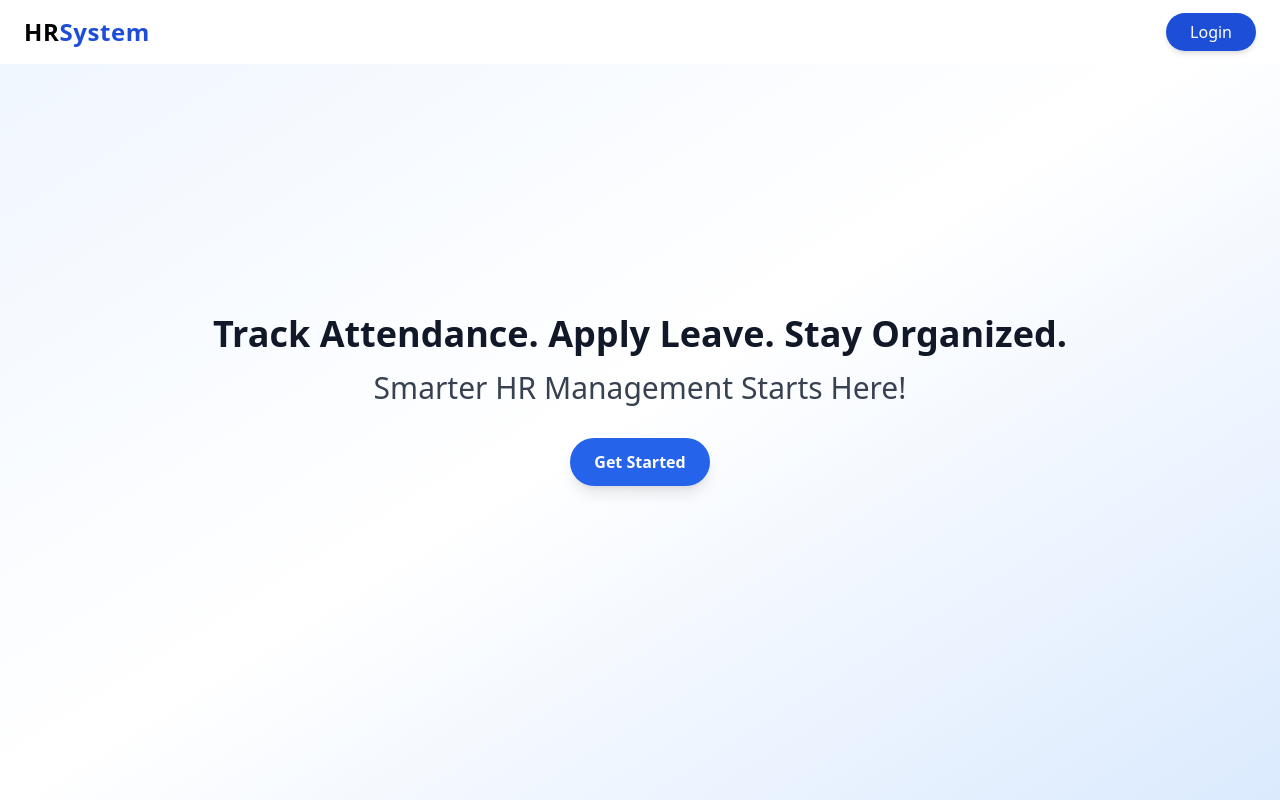
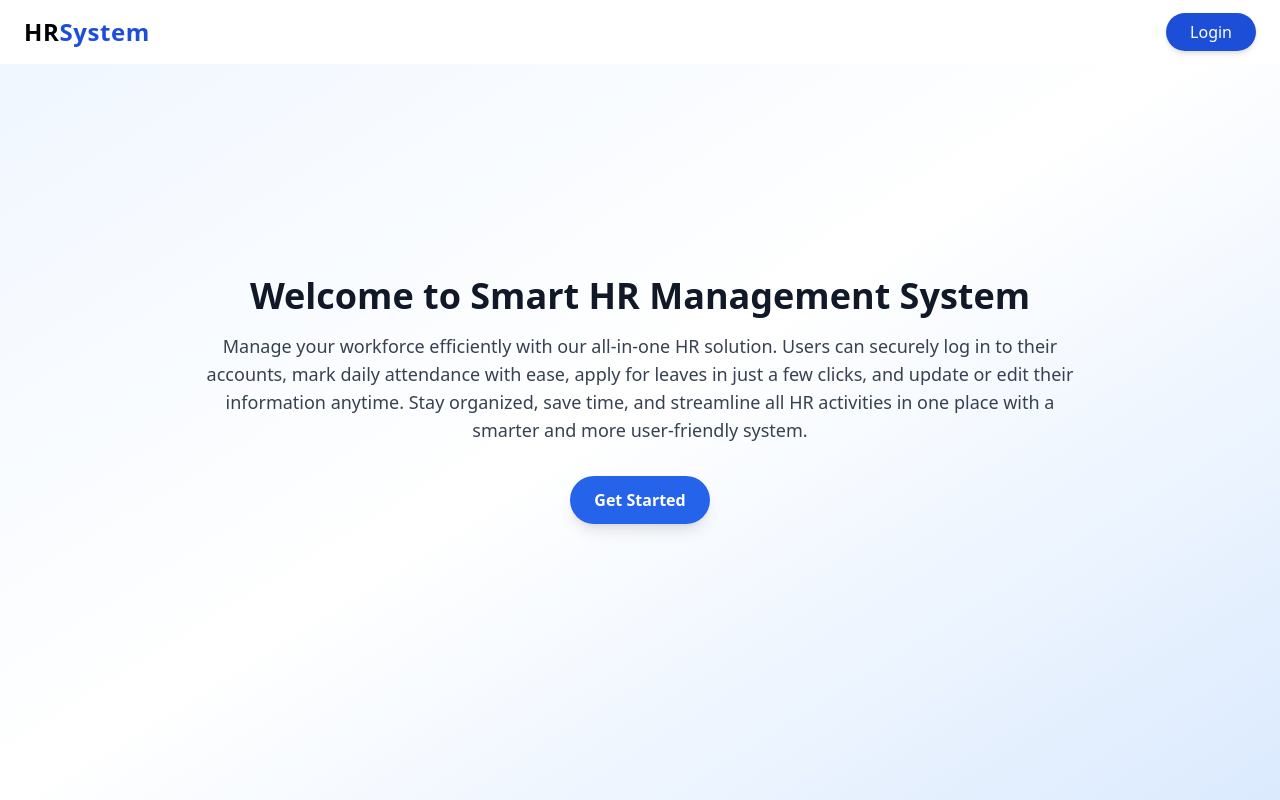
Before and after one commit to akshitahuja2022/MiniHR-System, a React (Vite) app in the folder frontend/: page / in a window 1280 px wide. Built offline with nearby package versions, Linux system fonts and the light colour scheme; no server answers.

Commit message:
update the content of hr

```diff
--- a/frontend/src/Components/Hero.jsx
+++ b/frontend/src/Components/Hero.jsx
@@ -8,10 +8,15 @@ const Hero = () => {
     <div className="relative min-h-screen bg-gradient-to-br from-blue-50 via-white to-blue-100 flex items-center justify-center px-4 sm:px-6 lg:px-8">
       <div className="text-center max-w-4xl mx-auto">
         <h1 className="text-2xl sm:text-4xl font-bold text-gray-900 mb-4 leading-tight">
-          Track Attendance. Apply Leave. Stay Organized.
+          Welcome to Smart HR Management System
         </h1>
-        <p className="text-lg sm:text-xl md:text-2xl lg:text-3xl text-gray-700 mb-8 font-medium">
-          Smarter HR Management Starts Here!
+        <p className="text-lg sm:text-lg text-gray-700 mb-8 font-medium">
+          Manage your workforce efficiently with our all-in-one HR solution.
+          Users can securely log in to their accounts, mark daily attendance
+          with ease, apply for leaves in just a few clicks, and update or edit
+          their information anytime. Stay organized, save time, and streamline
+          all HR activities in one place with a smarter and more user-friendly
+          system.
         </p>
         <div className="flex flex-col sm:flex-row gap-4 justify-center">
           {!isLogin && (
```
